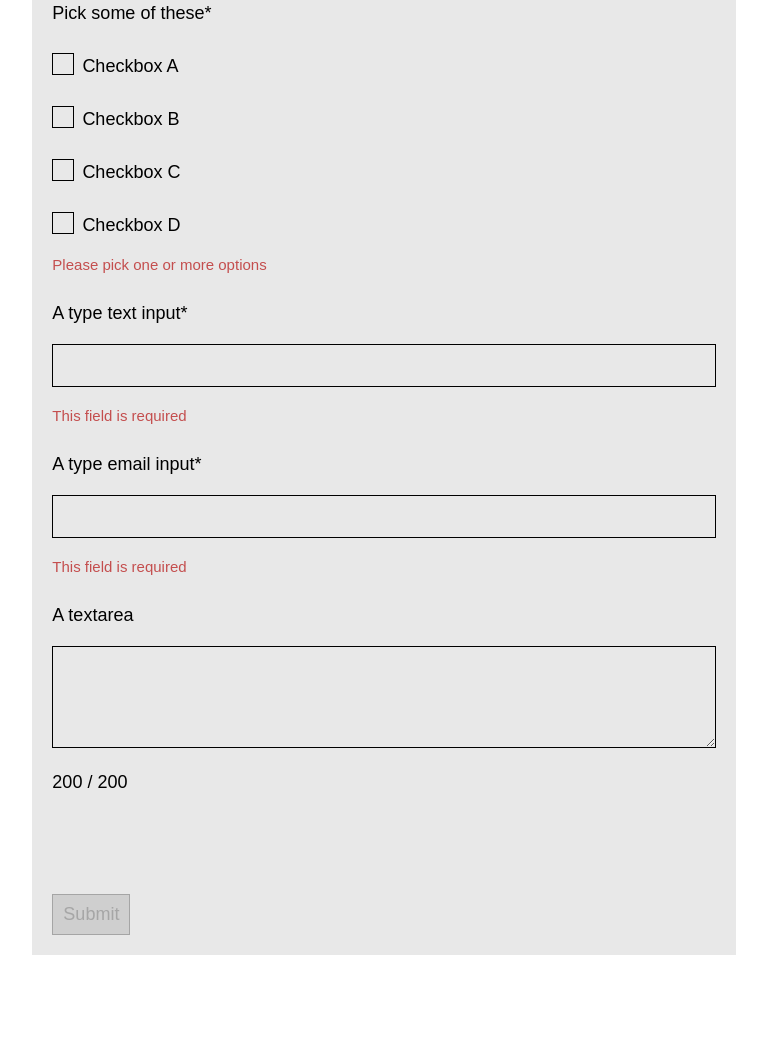
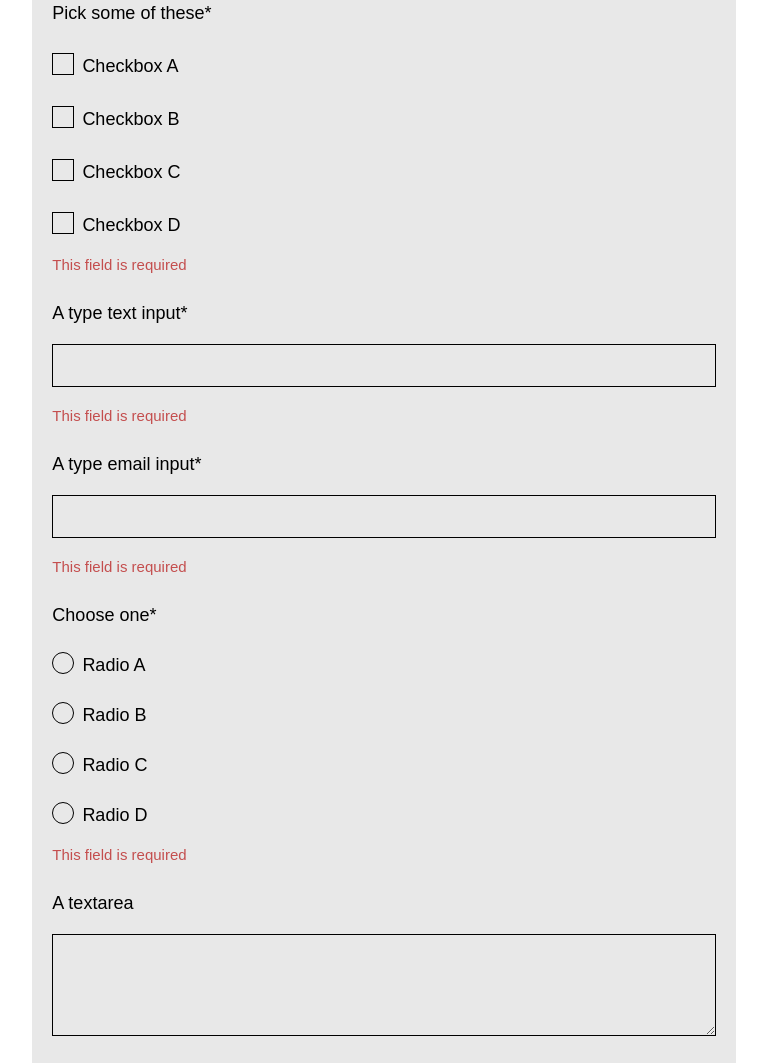
Before and after one commit to valdelaseras/c-form, a website: page index.html in a window 1280 px wide. Shown: the part 348-1411 px from the top of the page, without its empty margins (256-1023 px from the left). Before the commit the page ends 1356 px from the top, so only its background shows below. Drawn offline with Linux system fonts and the light colour scheme.

Commit message:
c-radio and test c-input-group with radio

```diff
--- a/index.html
+++ b/index.html
@@ -13,6 +13,7 @@
     <script src="./src/scripts/components/c-text-input.js" defer></script>
     <script src="./src/scripts/components/c-email-input.js" defer></script>
     <script src="./src/scripts/components/c-checkbox.js" defer></script>
+    <script src="./src/scripts/components/c-radio.js" defer></script>
     <script src="./src/scripts/components/c-textarea.js" defer></script>
     <script src="./src/scripts/components/c-form.js" defer></script>
 </head>
@@ -97,6 +98,57 @@
                                        class="theme-secondary bordered"
                                        id="email-input-demo"/>
                             </c-email-input>
+                            <c-input-group class="c-form-group"
+                                           data-name="radio-group-demo"
+                                           data-required>
+                                <label class="form-group-label">
+                                    Choose one
+                                </label>
+                                <c-radio>
+                                    <input type="radio"
+                                           id="radio-a"
+                                           class="bordered"
+                                           tabindex="0"
+                                           name="radio-group-demo"
+                                           value="radio-a"/>
+                                    <label for="radio-a">
+                                        Radio A
+                                    </label>
+                                </c-radio>
+                                <c-radio>
+                                    <input type="radio"
+                                           id="radio-b"
+                                           class="bordered"
+                                           name="radio-group-demo"
+                                           tabindex="0"
+                                           value="radio-b"/>
+                                    <label for="radio-b">
+                                        Radio B
+                                    </label>
+                                </c-radio>
+                                <c-radio>
+                                    <input type="radio"
+                                           id="radio-c"
+                                           class="bordered"
+                                           name="radio-group-demo"
+                                           tabindex="0"
+                                           value="radio-c"/>
+                                    <label for="radio-c">
+                                        Radio C
+                                    </label>
+                                </c-radio>
+                                <c-radio>
+                                    <input type="radio"
+                                           id="radio-d"
+                                           class="bordered"
+                                           tabindex="0"
+                                           name="radio-group-demo"
+                                           value="radio-d"/>
+                                    <label for="radio-d">
+                                        Radio D
+                                    </label>
+                                </c-radio>
+                            </c-input-group>
                             <c-textarea class="c-form-group">
                                 <label class="form-group-label" for="textarea-demo">
                                     A textarea
--- a/src/scripts/components/c-input-group.js
+++ b/src/scripts/components/c-input-group.js
@@ -12,6 +12,7 @@ class CInputGroup extends HTMLElement {
         this.checkedInputs = [];
     }
 
+
     static get observedAttributes() {
         return ['data-valid'];
     }
@@ -23,7 +24,7 @@ class CInputGroup extends HTMLElement {
     connectedCallback() {
         this.isRequired = this.hasAttribute('data-required');
         this.buildHelperElement();
-        this.setHelperText('error', 'Please pick one or more options');
+        this.setHelperText('error', 'This field is required');
 
         if (this.isRequired) {
             this.setAsterisk();
--- /dev/null
+++ b/src/scripts/components/c-radio.js
@@ -0,0 +1,7 @@
+class CRadio extends CFormGroup {
+    constructor() {
+        super();
+    }
+}
+
+customElements.define('c-radio', CRadio);
```
